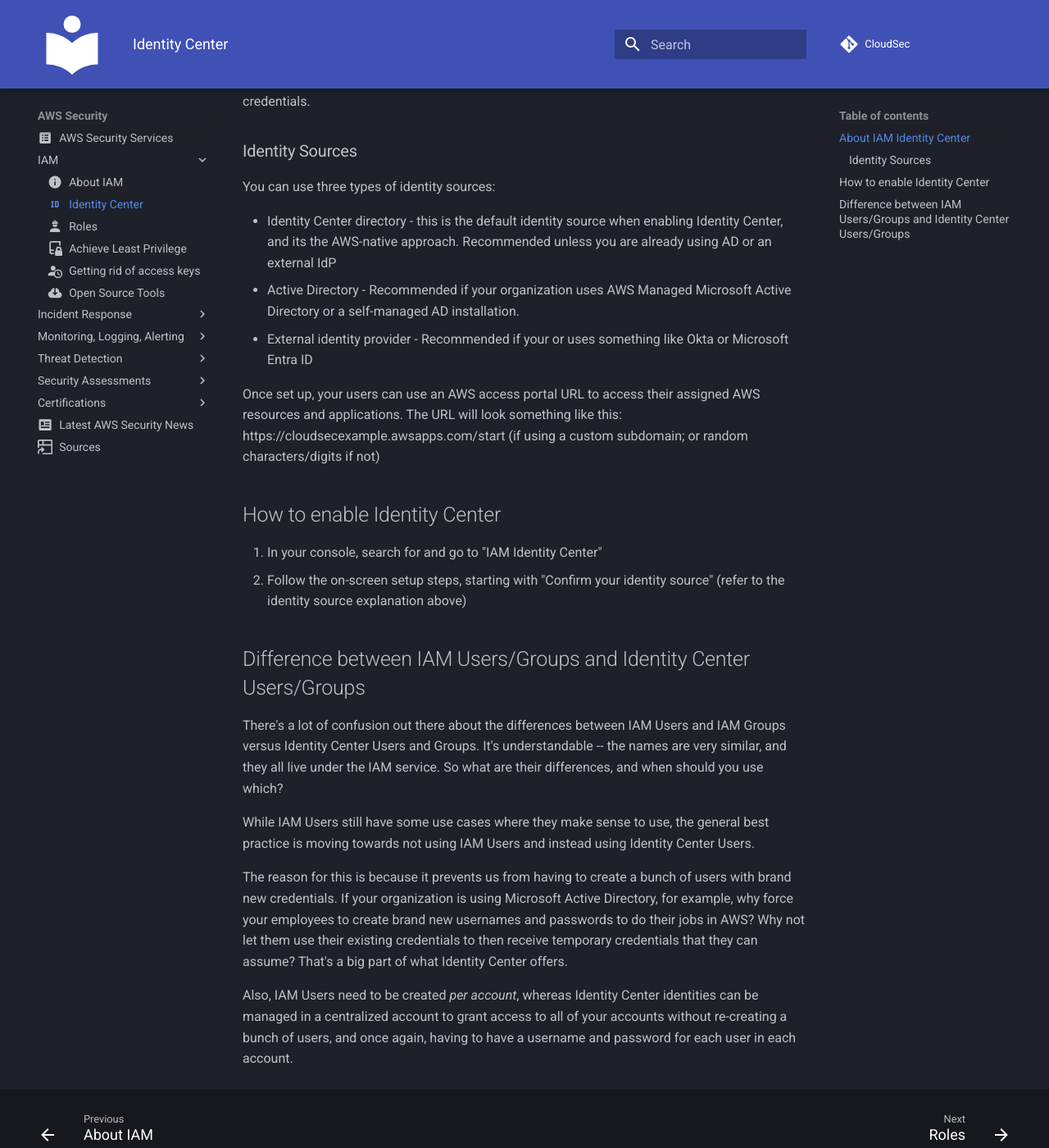
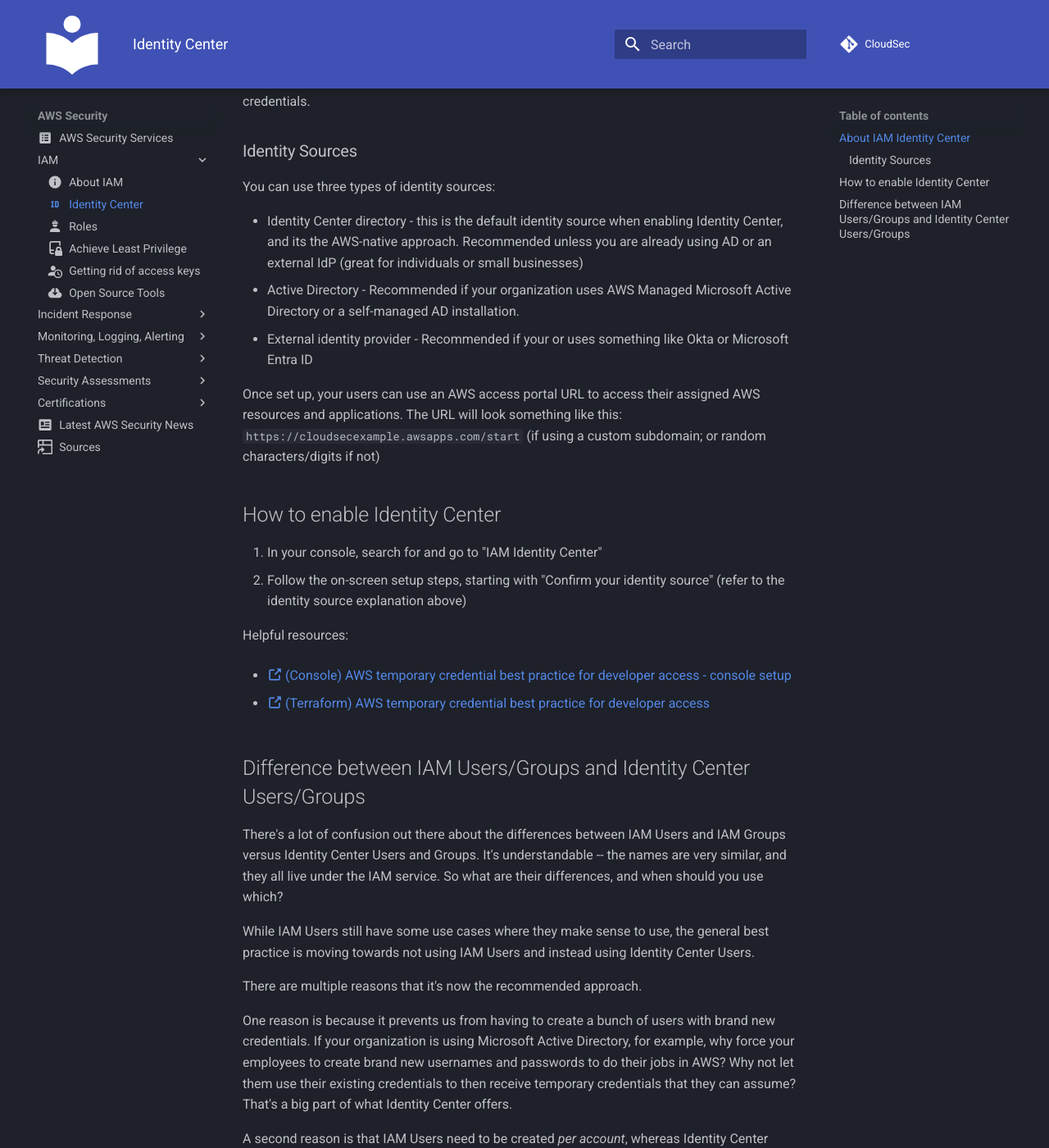
Before and after one commit to Cybr-Inc/CloudSec, an MkDocs documentation site: the page built from docs/aws/iam/identity-center.md, in a window 1280 px wide and 1400 px high, scrolled down 464 px. Shown: the whole window at 82% size. Built offline with MkDocs 1.6.1 and Material for MkDocs 9.7.7, drawn with Linux system fonts in a browser that asks for light colours; comment, search, counter and statistics services are not loaded; some of the changed text lies outside the part shown.

Commit message:
added more info to identity center

```diff
--- a/docs/aws/iam/identity-center.md
+++ b/docs/aws/iam/identity-center.md
@@ -12,11 +12,11 @@ Identity Center enables organizations to set up a single sign-on (SSO) experienc
 ### Identity Sources
 You can use three types of identity sources:
 
-- Identity Center directory - this is the default identity source when enabling Identity Center, and its the AWS-native approach. Recommended unless you are already using AD or an external IdP
+- Identity Center directory - this is the default identity source when enabling Identity Center, and its the AWS-native approach. Recommended unless you are already using AD or an external IdP (great for individuals or small businesses)
 - Active Directory - Recommended if your organization uses AWS Managed Microsoft Active Directory or a self-managed AD installation.
 - External identity provider - Recommended if your or uses something like Okta or Microsoft Entra ID
 
-Once set up, your users can use an AWS access portal URL to access their assigned AWS resources and applications. The URL will look something like this: https://cloudsecexample.awsapps.com/start (if using a custom subdomain; or random characters/digits if not)
+Once set up, your users can use an AWS access portal URL to access their assigned AWS resources and applications. The URL will look something like this: `https://cloudsecexample.awsapps.com/start` (if using a custom subdomain; or random characters/digits if not)
 
 
 ## How to enable Identity Center
@@ -24,11 +24,22 @@ Once set up, your users can use an AWS access portal URL to access their assigne
 1. In your console, search for and go to "IAM Identity Center"
 2. Follow the on-screen setup steps, starting with "Confirm your identity source" (refer to the identity source explanation above)
 
+Helpful resources:
+
+- [ :octicons-link-external-16: (Console) AWS temporary credential best practice for developer access - console setup](https://vincenttjia.com/aws-temporary-credential-best-practice-for-developer-access-console-setup)
+
+- [ :octicons-link-external-16: (Terraform) AWS temporary credential best practice for developer access](https://vincenttjia.com/aws-temporary-credential-best-practice-for-developer-access)
+
+
 ## Difference between IAM Users/Groups and Identity Center Users/Groups
 There's a lot of confusion out there about the differences between IAM Users and IAM Groups versus Identity Center Users and Groups. It's understandable -- the names are very similar, and they all live under the IAM service. So what are their differences, and when should you use which?
 
 While IAM Users still have some use cases where they make sense to use, the general best practice is moving towards not using IAM Users and instead using Identity Center Users.
 
-The reason for this is because it prevents us from having to create a bunch of users with brand new credentials. If your organization is using Microsoft Active Directory, for example, why force your employees to create brand new usernames and passwords to do their jobs in AWS? Why not let them use their existing credentials to then receive temporary credentials that they can assume? That's a big part of what Identity Center offers.
+There are multiple reasons that it's now the recommended approach.
 
-Also, IAM Users need to be created _per account_, whereas Identity Center identities can be managed in a centralized account to grant access to all of your accounts without re-creating a bunch of users, and once again, having to have a username and password for each user in each account.
+One reason is because it prevents us from having to create a bunch of users with brand new credentials. If your organization is using Microsoft Active Directory, for example, why force your employees to create brand new usernames and passwords to do their jobs in AWS? Why not let them use their existing credentials to then receive temporary credentials that they can assume? That's a big part of what Identity Center offers.
+
+A second reason is that IAM Users need to be created _per account_, whereas Identity Center identities can be managed in a centralized account to grant access to all of your accounts without re-creating a bunch of users, and once again, having to have a username and password for each user in each account.
+
+A third reason is because once you authenticate through the AWS access portal, you can easily get temporary credentials and you can use those credentials with the AWS CLI or SDKs to access resources in your AWS account(s). It removes the need to set up long-term access keys.
```
Also changed, not shown: other parts of docs/aws/iam/identity-center.md (+1 -1 lines).
